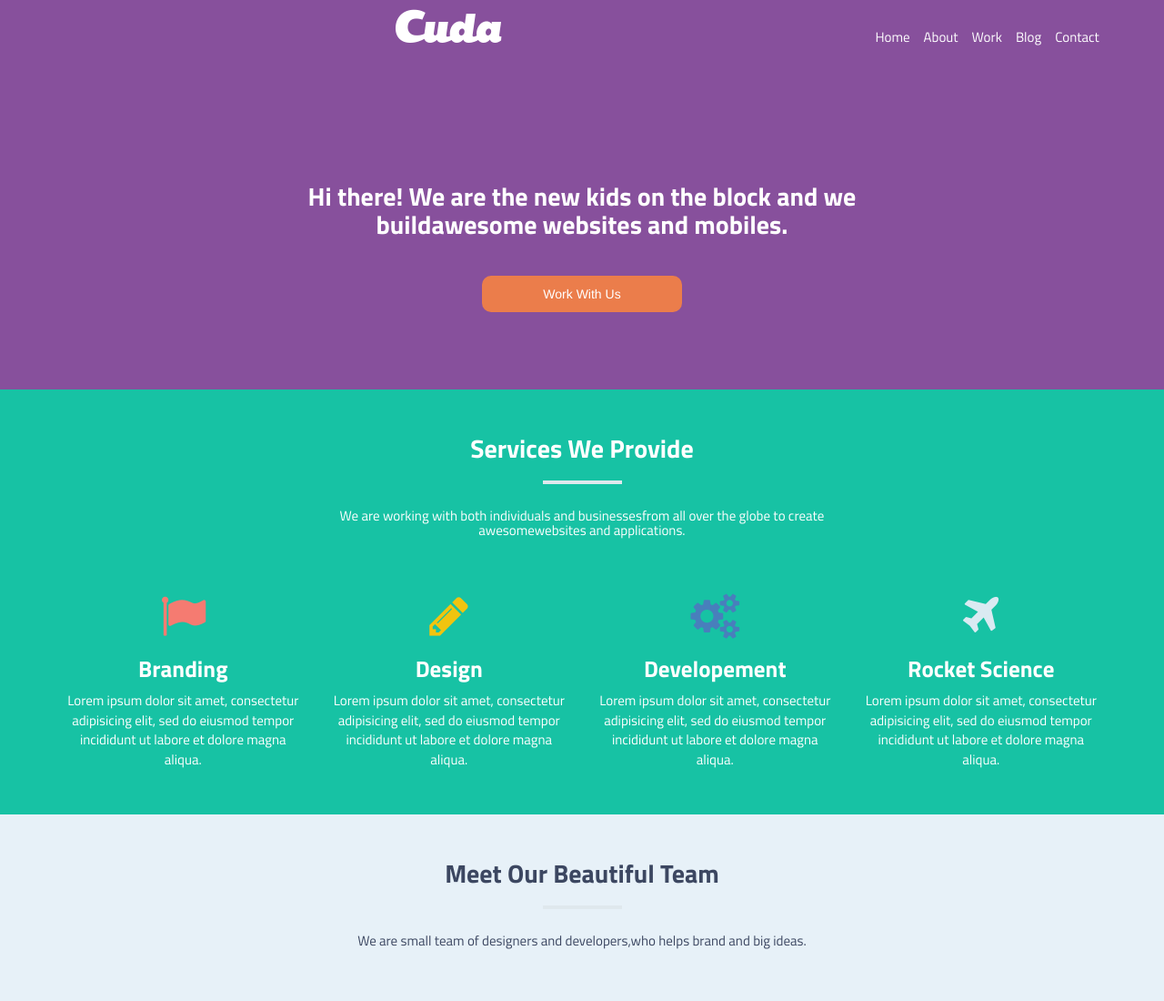
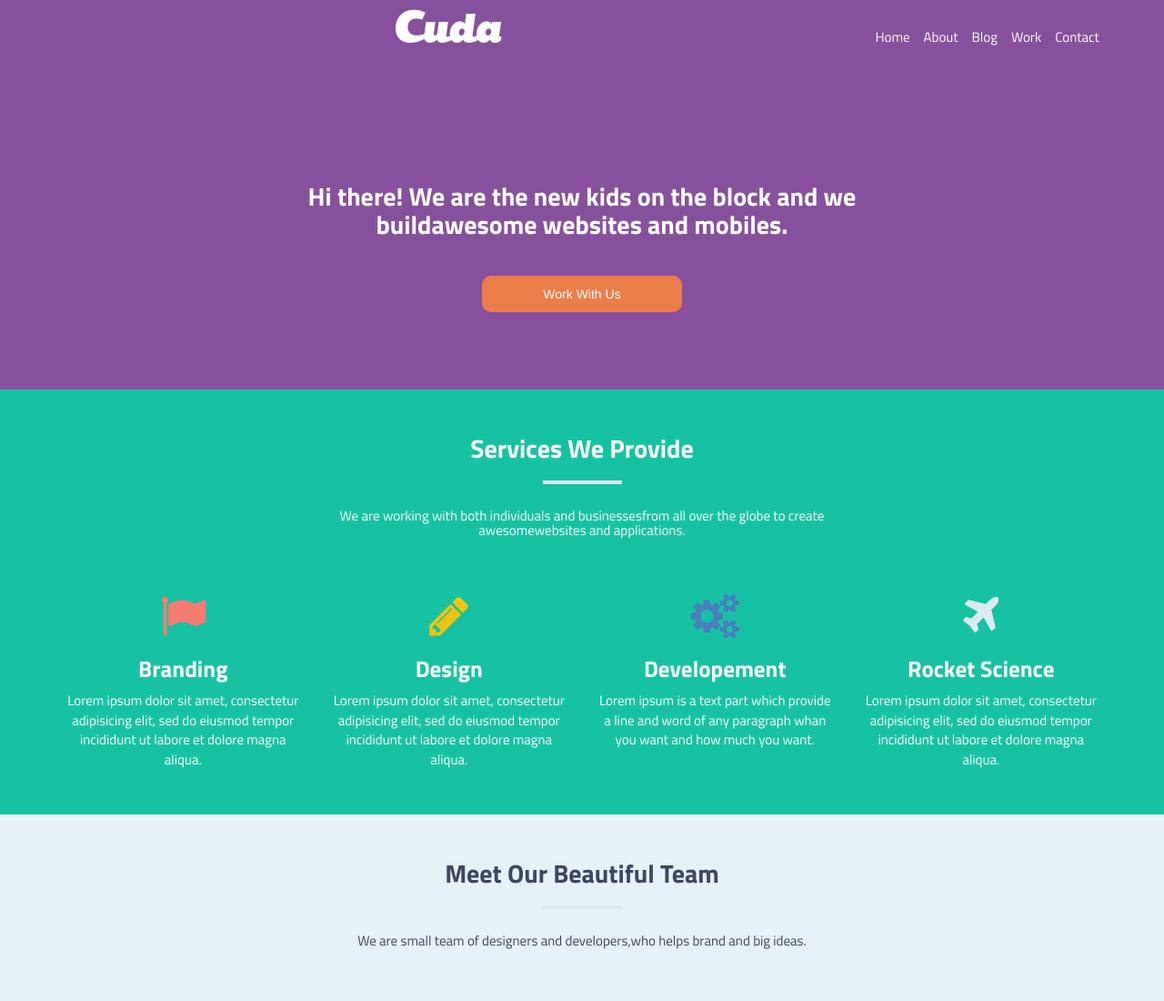
Before and after one commit to sun1994/anuj, a plain HTML site: page index.html in a window 1280 px wide. Shown: the top 1100 px of the page at 91% size. Drawn offline with Linux system fonts and the light colour scheme.

Commit message:
navigation

```diff
--- a/index.html
+++ b/index.html
@@ -30,8 +30,8 @@
            <ul>
              <a href="#"><li>Home</li></a>
              <a href="#"><li>About</li></a>
+             <a href="#"><li>Blog</li></a>
              <a href="#"><li>Work</li></a>
-             <a href="#"><li>Blog</li></a>
              <a href="#"><li>Contact</li></a>
          </ul>
          </div>
@@ -109,7 +109,7 @@
              <i class="fa fa-cogs setting"></i>
              <h2 class="head2">Developement</h2>
              <p class="description bottom-margin">
-               Lorem ipsum dolor sit amet, consectetur adipisicing elit, sed do eiusmod tempor incididunt ut labore et dolore magna aliqua.
+               Lorem ipsum is a text part which provide a line and word of any paragraph whan you want and how much you want.
              </p>
           </div>
           <!--   third service end-->
```
